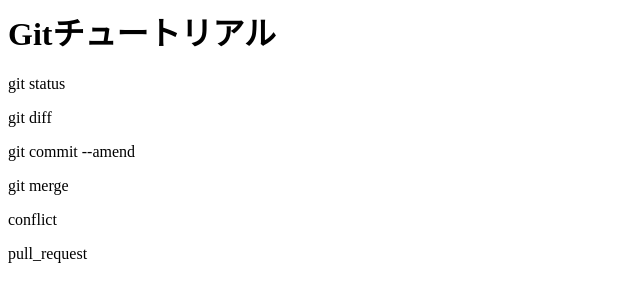
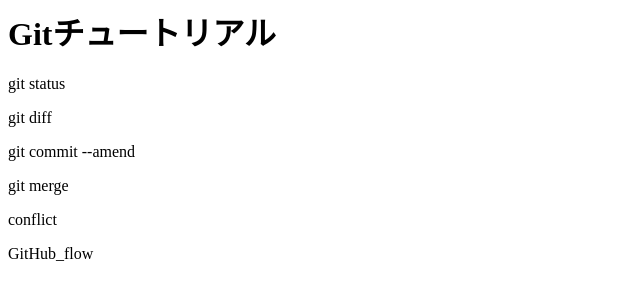
Before and after one commit to junkohirata/git_tutorial, a plain HTML site: page index.html in a window 1280 px wide. Shown: the full height of the page, 0-640 px from the left. Drawn offline with Linux system fonts and the light colour scheme.

Commit message:
GitHub Flowを追記

```diff
--- a/index.html
+++ b/index.html
@@ -4,4 +4,4 @@
 <P>git commit --amend</P>
 <p>git merge</p>
 <p>conflict</p>
-<p>pull_request</p>
+<p>GitHub_flow</p>
```
